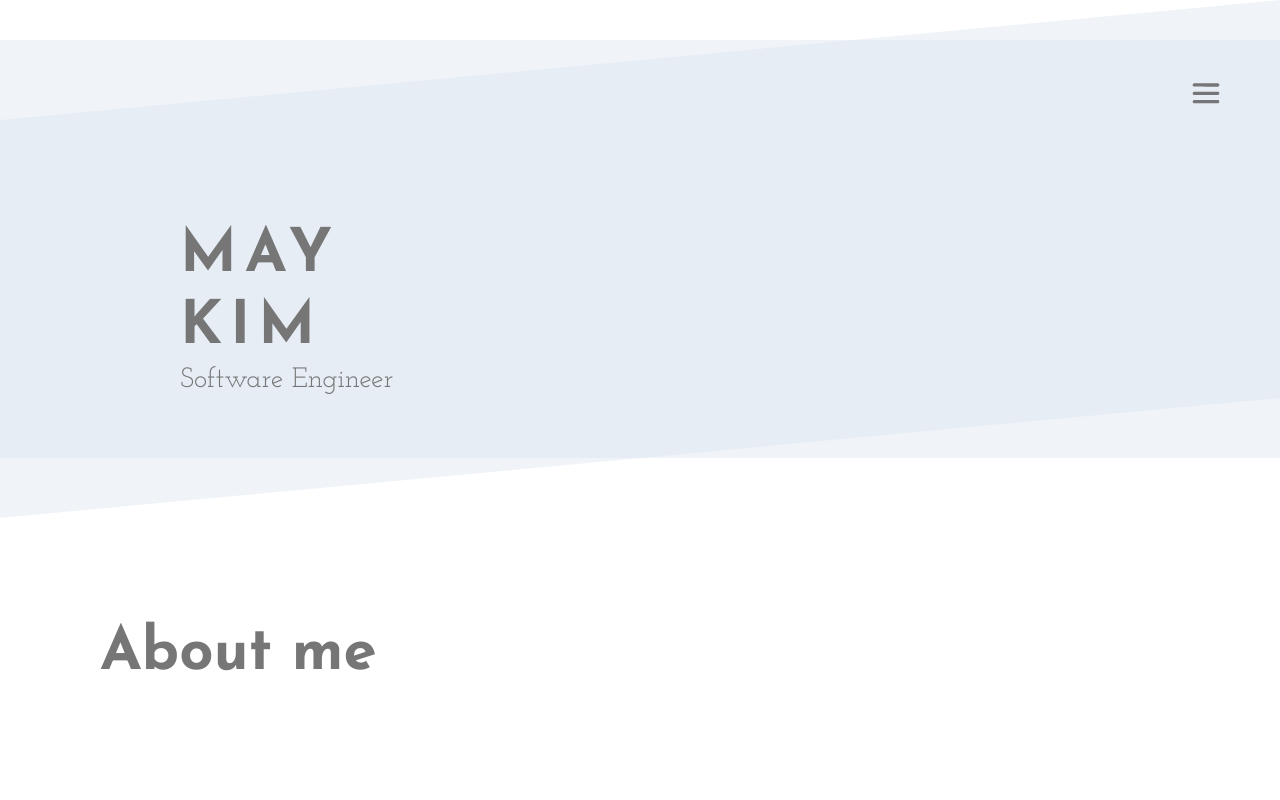
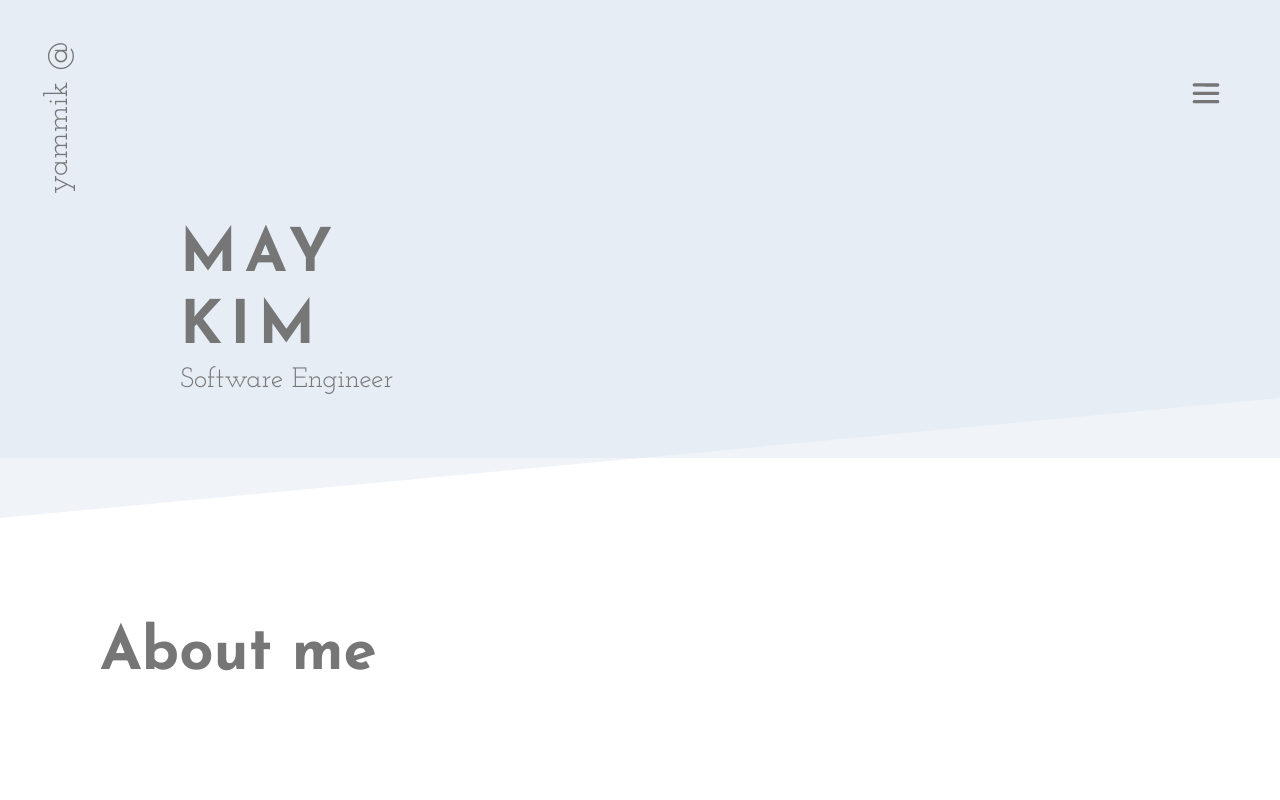
Before and after one commit to yammik/maykim.me, a React (Create React App) app: page / in a window 1280 px wide. Shown: the top 800 px of the page. Built offline with nearby package versions, Linux system fonts and the light colour scheme.

Commit message:
backgrounds final fix

```diff
--- a/src/About.js
+++ b/src/About.js
@@ -1,10 +1,10 @@
 import React from "react";
-import { text, wrappers } from "./Styles";
+import { text, ContentWrapper } from "./Styles";
 
 export default function About() {
   return (
-    <wrappers.White>
+    <ContentWrapper>
       <text.Heading>About me</text.Heading>
-    </wrappers.White>
+    </ContentWrapper>
   );
 }
--- a/src/Landing.js
+++ b/src/Landing.js
@@ -1,10 +1,13 @@
 import React from "react";
 import styled from "styled-components";
-import { text, wrappers, EvenSpace } from "./Styles";
+import { text, wrappers, EvenSpace, ContentWrapper } from "./Styles";
 
 export default function Landing() {
   return (
-    <wrappers.Blue>
+    <ContentWrapper>
+      <SocialMediaWrapper>
+        <Handle>yammik @</Handle>
+      </SocialMediaWrapper>
       <Wrapper>
         <NameWrapper>
           <text.Heading>MAY</text.Heading>
@@ -12,11 +15,33 @@ export default function Landing() {
         </NameWrapper>
         <text.SubHeading>Software Engineer</text.SubHeading>
       </Wrapper>
-      <wrappers.BlueTail slant="top" />
-      <wrappers.BlueTail />
-    </wrappers.Blue>
+      <BlueWrapper slant="top" />
+      <BlueWrapper />
+    </ContentWrapper>
   );
 }
+
+const BlueWrapper = styled(wrappers.BlueTail)`
+  &:after {
+    border-top: 0;
+    top: 0;
+  }
+`;
+
+const SocialMediaWrapper = styled.div`
+  margin: 2rem;
+  display: flex;
+  flex-direction: column;
+  position: absolute;
+  top: 0;
+  left: 0;
+`;
+
+const Handle = styled.span`
+  writing-mode: vertical-lr;
+  transform: rotate(180deg);
+  width: auto;
+`;
 
 const Wrapper = styled.div`
   margin-left: 4rem;
--- a/src/Projects.js
+++ b/src/Projects.js
@@ -1,12 +1,12 @@
 import React from "react";
-import { text, wrappers } from "./Styles";
+import { text, wrappers, ContentWrapper } from "./Styles";
 
 export default function Projects() {
   return (
-    <wrappers.Bluer>
+    <ContentWrapper>
       <text.Heading>Projects</text.Heading>
       <wrappers.BluerTail slant="top" />
       <wrappers.BluerTail />
-    </wrappers.Bluer>
+    </ContentWrapper>
   );
 }
--- a/src/Styles.js
+++ b/src/Styles.js
@@ -9,7 +9,7 @@ const colors = {
   white: "rgba(255,255,255, 0.3)"
 };
 
-const ContentWrapper = styled.div`
+export const ContentWrapper = styled.div`
   padding: 5rem;
   padding-bottom: 0;
   z-index: -${({ order }) => order};
@@ -59,33 +59,26 @@ const Wrapper = styled.div`
 `;
 
 export const wrappers = {
-  Blue: props => <ContentWrapper order={1}>{props.children}</ContentWrapper>,
   BlueTail: props => (
     <Wrapper {...props} order={1} color={colors.lBlue}>
       {props.children}
     </Wrapper>
   ),
-  Bluer: props => <ContentWrapper order={2}>{props.children}</ContentWrapper>,
   BluerTail: props => (
     <Wrapper {...props} order={2} color={colors.dBlue}>
       {props.children}
     </Wrapper>
-  ),
-  BlueGreen: props => (
-    <ContentWrapper order={3}>{props.children}</ContentWrapper>
   ),
   BlueGreenTail: props => (
     <Wrapper {...props} order={3} color={colors.blueGreen}>
       {props.children}
     </Wrapper>
   ),
-  Green: props => <ContentWrapper order={4}>{props.children}</ContentWrapper>,
   GreenTail: props => (
     <Wrapper {...props} order={4} color={colors.green}>
       {props.children}
     </Wrapper>
-  ),
-  White: props => <ContentWrapper order={1}>{props.children}</ContentWrapper>
+  )
 };
 
 export const EvenSpace = styled.div`
```
